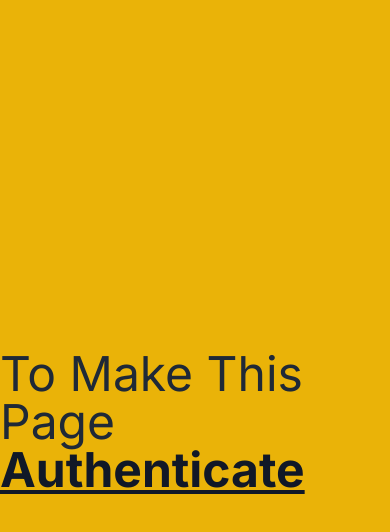
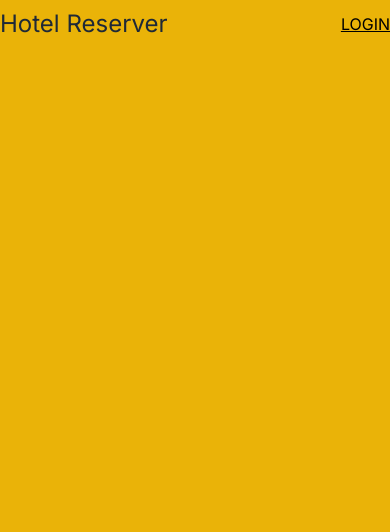
Before and after one commit to Admiral-Simo/hotel-reservation-frontend, a Next.js app: page / in a window 390 px wide. Shown: the top 532 px of the page. Built offline with nearby package versions, Linux system fonts and the light colour scheme.

Commit message:
implement the authentication

```diff
--- a/src/app/auth/signin/page.tsx
+++ b/src/app/auth/signin/page.tsx
@@ -5,12 +5,14 @@ import type { AuthUserParams } from "@/types/user";
 import api from "@/api/api";
 import { Button } from "@/components/ui/button";
 import { useUser } from "@/context/UserContext";
+import { useRouter } from "next/navigation";
 
 function SignIn() {
   const [email, setEmail] = useState("");
   const [password, setPassword] = useState("");
   const [show, setShow] = useState(false);
   const { setUser } = useUser();
+  const router = useRouter();
 
   const loginMutation = useMutation((user: AuthUserParams) =>
     api.post("auth", user),
@@ -25,10 +27,10 @@ function SignIn() {
         email,
         password,
       });
-      alert("login successfully" + JSON.stringify(user?.user));
       // set the user to a global state to make requests later on
       setUser(user?.user);
       // TODO: redirect to main page
+      router.push("/");
     } catch (err) {
       console.log("login failed", err);
     }
--- a/src/app/page.tsx
+++ b/src/app/page.tsx
@@ -1,27 +1,70 @@
 "use client";
+import { useUser } from "@/context/UserContext";
 import Link from "next/link";
-import { useUser } from "@/context/UserContext";
+import {
+  Dialog,
+  DialogContent,
+  DialogDescription,
+  DialogTitle,
+  DialogTrigger,
+  DialogHeader,
+  DialogFooter,
+} from "@/components/ui/dialog";
+import { ReactNode } from "react";
+import { Button } from "@/components/ui/button";
+import { useRouter } from "next/navigation";
 
 export default function Home() {
   const { user } = useUser();
-  console.log(user);
 
+  {
+    /* i have to show the {firstname} {firstname} {email}*/
+  }
   return (
-    <div className="min-h-screen bg-yellow-500 text-black flex justify-center items-center">
-      <div>
-        <h1 className="text-5xl text-gray-800">To Make This Page</h1>
+    <div className="min-h-screen bg-yellow-500 text-black">
+      <nav className="flex items-center py-2 justify-between max-w-screen-lg mx-auto">
+        <h1 className="text-2xl text-gray-800">Hotel Reserver</h1>
 
         {user ? (
-          JSON.stringify(user)
+          <Modal>
+            <div className="flex items-center gap-2">
+              <p>{user?.email}</p>
+              <div className="rounded-full size-10 bg-white"></div>
+            </div>
+          </Modal>
         ) : (
-          <Link
-            className="font-bold text-5xl underline text-gray-900"
-            href="/auth/signin"
-          >
-            Authenticate
+          <Link href="/auth/signin" className="underline">
+            LOGIN
           </Link>
         )}
-      </div>
+      </nav>
     </div>
   );
 }
+
+function Modal({ children }: { children: ReactNode }) {
+  const router = useRouter();
+  const { setUser } = useUser();
+  const handleLogout = () => {
+    setUser(null);
+    router.push("/auth/signin");
+  };
+  return (
+    <Dialog>
+      <DialogTrigger>{children}</DialogTrigger>
+      <DialogContent>
+        <DialogHeader>
+          <DialogTitle>Do you wanna log out?</DialogTitle>
+          <DialogDescription>
+            This action will log you out of your account.
+          </DialogDescription>
+        </DialogHeader>
+        <DialogFooter className="sm:justify-start">
+          <Button onClick={handleLogout} type="button" variant="default">
+            Log Out
+          </Button>
+        </DialogFooter>
+      </DialogContent>
+    </Dialog>
+  );
+}
```
